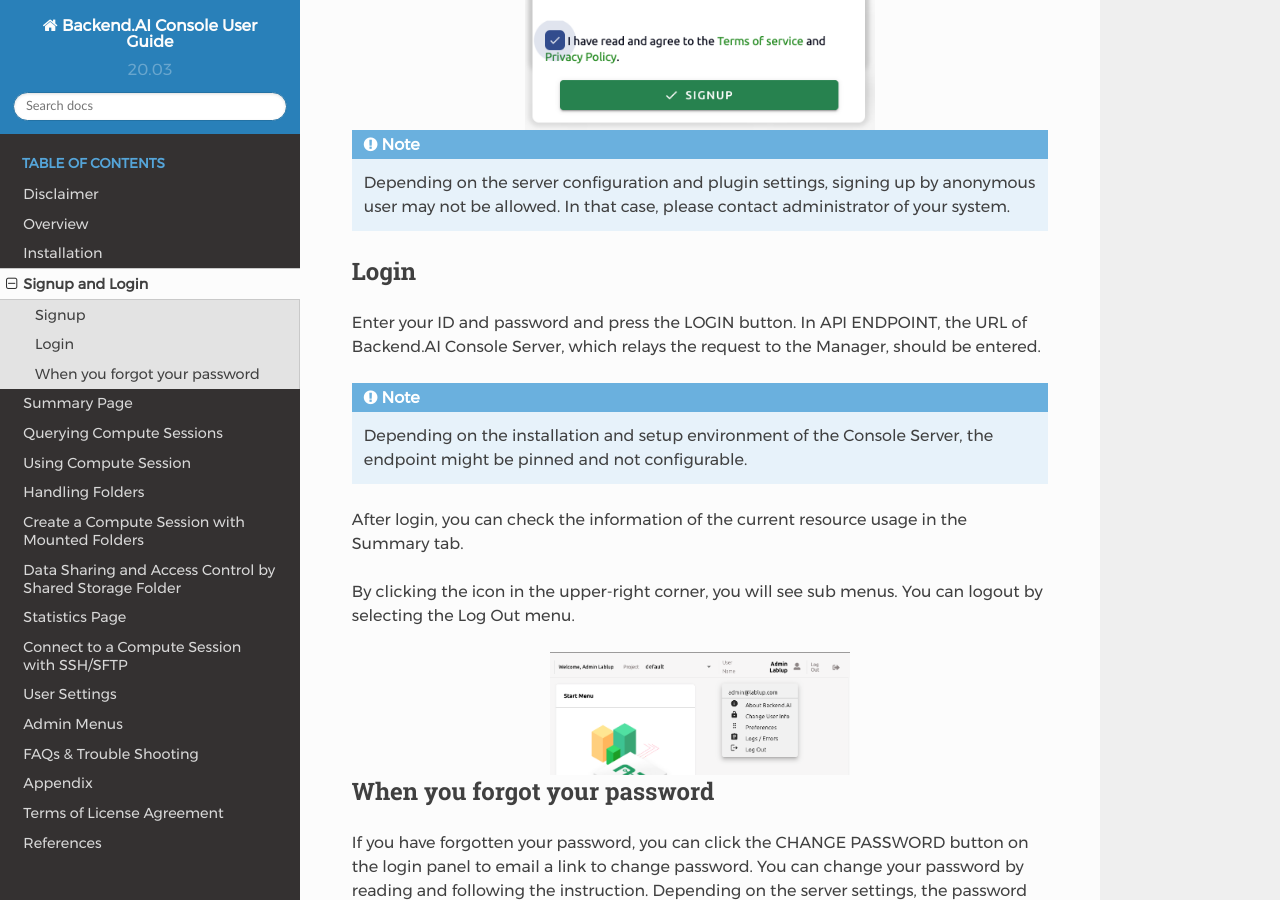
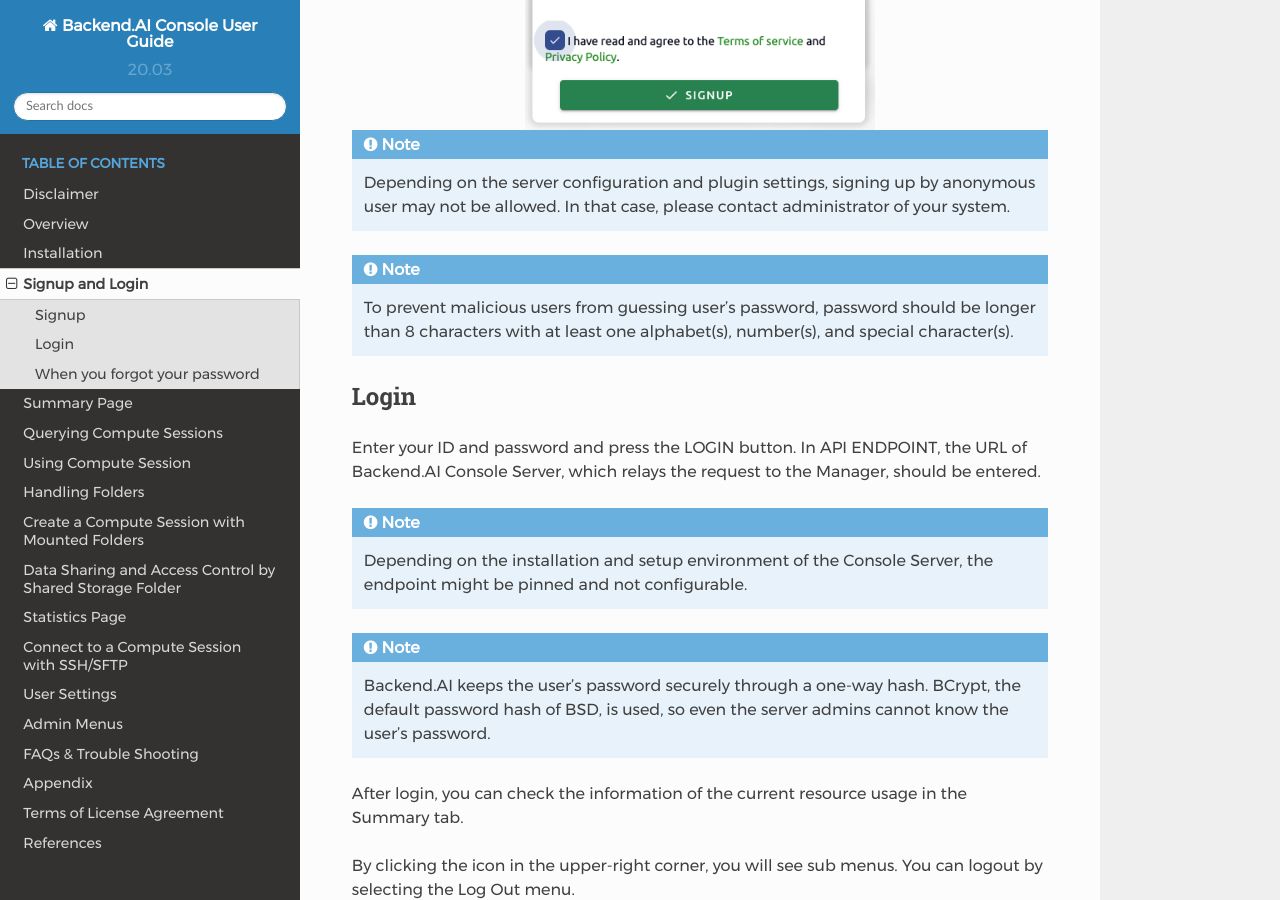
Before and after one commit to lablup/backend.ai-docs-webui, a Sphinx documentation site: the page built from docs/login/login.rst, in a window 1280 px wide and 900 px high, scrolled down 1221 px. Built offline with Sphinx 7.4.7 and the Read the Docs theme 2.0.0, drawn with Linux system fonts in a browser that asks for light colours; some of the changed text lies outside the part shown.

Commit message:
partly merged with docs-essential-guide-r2
console server related items are not added to master

```diff
--- a/docs/login/login.rst
+++ b/docs/login/login.rst
@@ -30,6 +30,10 @@
    anonymous user may not be allowed. In that case, please contact administrator
    of your system.
 
+.. note::
+   To prevent malicious users from guessing user's password, password should be longer
+   than 8 characters with at least one alphabet(s), number(s), and special
+   character(s).
 
 Login
 -----
@@ -42,6 +46,11 @@
    Depending on the installation and setup environment of the Console Server,
    the endpoint might be pinned and not configurable.
 
+.. note::
+   Backend.AI keeps the user's password securely through a one-way hash. BCrypt,
+   the default password hash of BSD, is used, so even the server admins cannot
+   know the user's password.
+
 After login, you can check the information of the current resource usage in
 the Summary tab.
 
@@ -49,7 +58,7 @@
 can logout by selecting the Log Out menu.
 
 .. image:: signout_button.png
-   :width: 300
+   :width: 600
    :align: center
    :alt: Signout button
 
@@ -71,3 +80,9 @@
 .. note::
    This is also a modular feature, so changing password may not be possible in
    some systems.
+
+.. warning::
+   If login failure occures more than 10 times consecutively, access
+   to the endpoint is temporarily restricted for 20 minutes for security
+   reasons. If the access restriction continues on more than 20 minutes, please contact
+   your system administrator.
```
